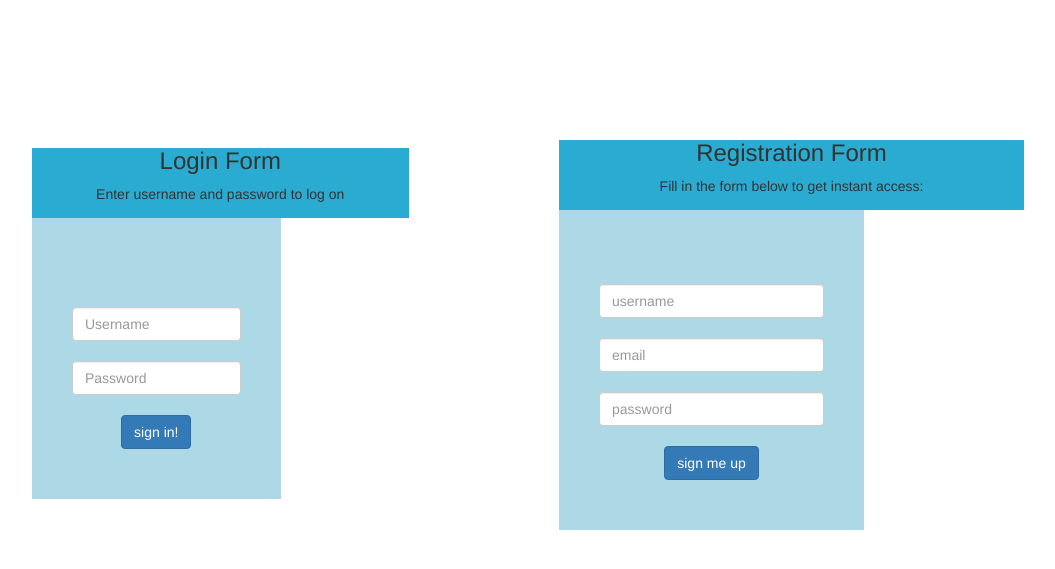
After one commit to santhosh82/projectX, a Django app: page /JobTracker/welcome/ in a window 1280 px wide. The commit adds this page. Shown: the top 569 px of the page, without its empty margins (96-1151 px from the left). Run offline with Django 3.2, Linux system fonts and the light colour scheme; some libraries are stand-ins or nearby versions.

Commit message:
Added login and registration forms, logout functionality

```diff
--- a/projectx/JobTracker/forms.py
+++ b/projectx/JobTracker/forms.py
@@ -37,8 +37,9 @@ class TJobForm(forms.ModelForm):
 
 
 class UserForm(forms.ModelForm):
-    password = forms.CharField(widget=forms.PasswordInput())
-
+    username = forms.CharField(widget=forms.widgets.Input(attrs = {'class' : 'form-username form-control','placeholder':'username'}))
+    password = forms.CharField(widget=forms.PasswordInput(attrs = {'class' : 'form-password form-control','placeholder':'password'}))
+    email = forms.CharField(widget=forms.widgets.Input(attrs = {'class' : 'form-email form-control','placeholder':'email'}))
     class Meta:
         model = User
         fields = ('username', 'email', 'password')
--- a/projectx/JobTracker/urls.py
+++ b/projectx/JobTracker/urls.py
@@ -5,6 +5,9 @@ urlpatterns = [
     url(r'^$', views.index),
     url(r'^index/$', views.index, name="index"),
     url(r'^addjob/$', views.addJob, name="addjob"),
-    url(r'register/$', views.register, name="register"),
-    url(r'login/',views.user_login,name="login"),
+    url(r'^register/$', views.register, name="register"),
+    url(r'^login/',views.user_login,name="login"),
+    url(r'^welcome/',views.welcome,name="welcome"),
+    url(r'^logout/',views.user_logout,name="logout"),
+
 ]
--- a/projectx/JobTracker/views.py
+++ b/projectx/JobTracker/views.py
@@ -1,8 +1,9 @@
 from django.shortcuts import render
 from .forms import UserForm, TJobForm
-from django.contrib.auth import authenticate,login
+from django.contrib.auth import authenticate,login,logout
 from django.http import HttpResponse,HttpResponseRedirect
 from django.core.urlresolvers import reverse
+from django.contrib.auth.decorators import login_required
 # Create your views here.
 
 def index(request):
@@ -77,3 +78,14 @@ def user_login(request):
 
     else:
         return render(request,'JobTracker/login.html',{})
+
+def welcome(request):
+    user_form = UserForm()
+
+    return render(request, 'JobTracker/welcome.html', {'user_form': user_form})
+@login_required
+def user_logout(request):
+    logout(request)
+
+    # Take the user back to the homepage.
+    return HttpResponseRedirect(reverse('welcome'))
--- /dev/null
+++ b/projectx/static/css/welcome.css
@@ -0,0 +1,47 @@
+      #login {
+            padding-top: 10%;
+            padding-left: 10%;
+        }
+
+        input {
+            margin-bottom: 20px;
+            display:none;
+
+        }
+
+        #user_form {
+            padding-top: 15%;
+        }
+
+        .bluediv1 {
+            background-color: lightblue;
+            padding-top: 89px;
+            padding-bottom: 50px;
+            padding-left: 40px;
+            padding-right: 40px;
+        }
+
+
+        .bluediv2 {
+            background-color: lightblue;
+                margin-top: 131px;
+            padding-top: 40px;
+            padding-bottom: 50px;
+            padding-left: 40px;
+            padding-right: 40px;
+        }
+        .login-title{
+            background-color: #2aabd2;
+            height: 70px;
+            width: 376.5px;
+
+        }
+
+        .registration-title
+        {
+            background-color: #2aabd2;
+            margin-top: 140px;
+            margin-bottom: -130.75px;
+            height: 70px;
+            width: 465px;
+        }
--- /dev/null
+++ b/projectx/templates/JobTracker/welcome.html
@@ -0,0 +1,79 @@
+<!DOCTYPE html>
+{% load staticfiles %}
+<html lang="en">
+<head>
+    <meta charset="UTF-8">
+    <title>Job Tracker</title>
+    <script src="{% static 'js/jquery-3.1.0.js' %}"></script>
+    <script src="{% static 'js/bootstrap.min.js' %}"></script>
+    <link rel='stylesheet' href="{% static 'css/bootstrap.min.css' %}"/>
+    <link rel='stylesheet'  href="{% static 'css/welcome.css' %}"/>
+
+
+
+</head>
+<body>
+
+
+<div class="container-fluid">
+    <div class="row">
+
+        <div class="col-md-6 text-center" id="login">
+            <div class = "login-title">
+                <h3>Login Form</h3>
+                <p>Enter username and password to log on</p>
+                </div>
+            <div class="col-sm-6 bluediv1">
+                <form id="login_form" method="post" action="/JobTracker/login/   ">
+                    {% csrf_token %}
+                    <input type="text" name="username" value="" size="50" class="form-username form-control"
+                           placeholder="Username"/>
+                    <input type="password" name="password" value="" size="50" class="form-password form-control"
+                           placeholder="Password"/>
+
+                    <button type="submit" value="sign in!" class="btn btn-primary">sign in!</button>
+                </form>
+            </div>
+
+        </div>
+
+        <div class="col-md-6 text-center">
+             <div class = "registration-title">
+                <h3>Registration Form</h3>
+                <p>Fill in the form below to get instant access:</p>
+                </div>
+            <div class="col-sm-6 bluediv2">
+            <form id="user_form" method="post" action="/JobTracker/register/"
+                  enctype="multipart/form-data">
+
+                {% csrf_token %}
+
+                <!-- Display each form. The as_p method wraps each element in a paragraph
+                     (<p>) element. This ensures each element appears on a new line,
+                     making everything look neater. -->
+
+                {{ user_form.username }}
+                {{user_form.email}}
+                {{user_form.password}}
+
+                <!-- {{ profile_form.as_p }} -->
+
+                <!-- Provide a button to click to submit the form. -->
+                <button type="submit" name="submit" class="btn btn-primary">sign me up</button>
+                <!--    <input type="submit" name="submit" value="Register" /> -->
+            </form>
+
+                </div>
+
+        </div>
+
+    </div>
+
+
+</div>
+
+</div>
+
+
+</body>
+</html>
```
Also changed, not shown: projectx/templates/JobTracker/index.html (+9 -4 lines), projectx/db.sqlite3.
